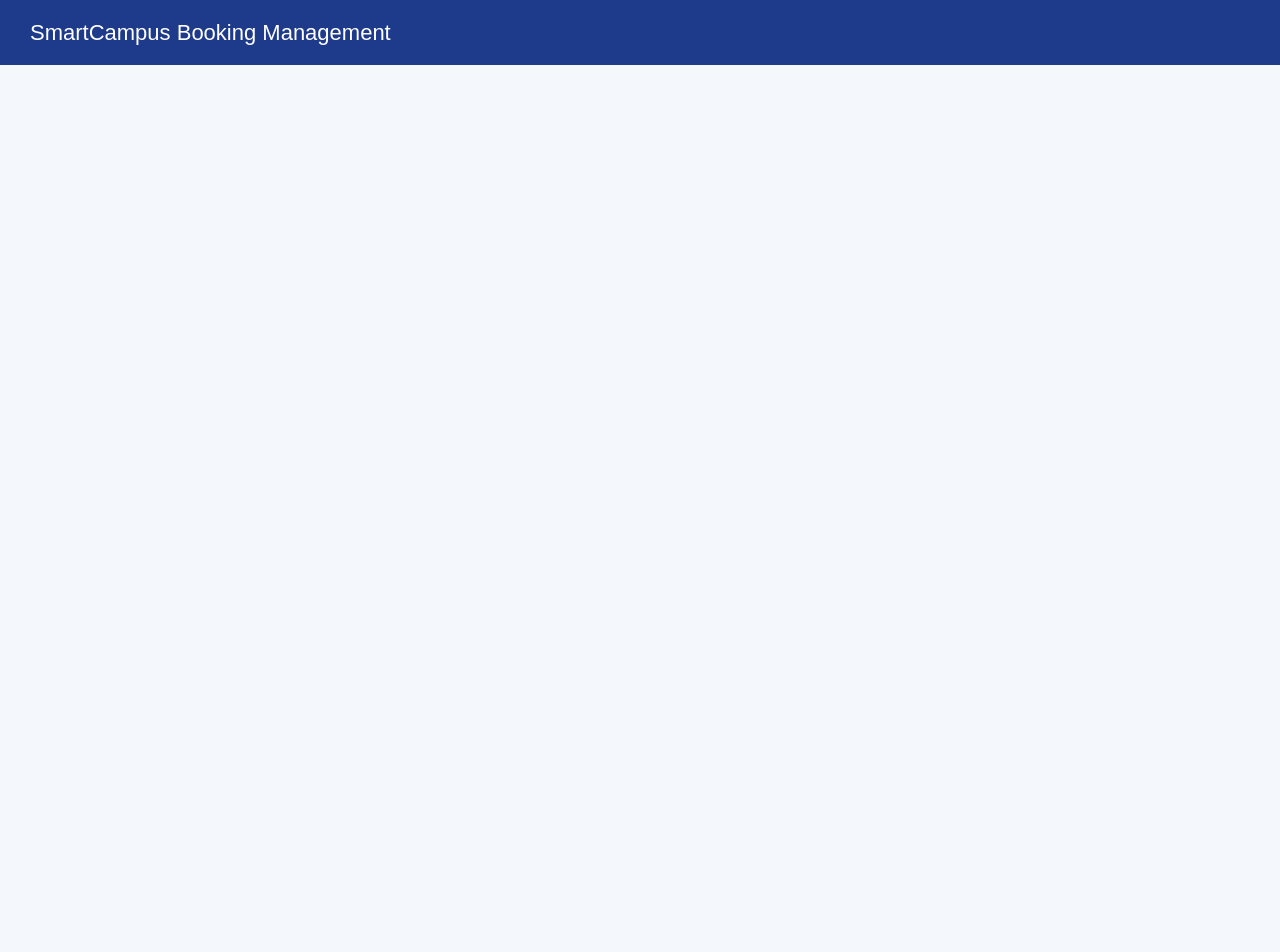
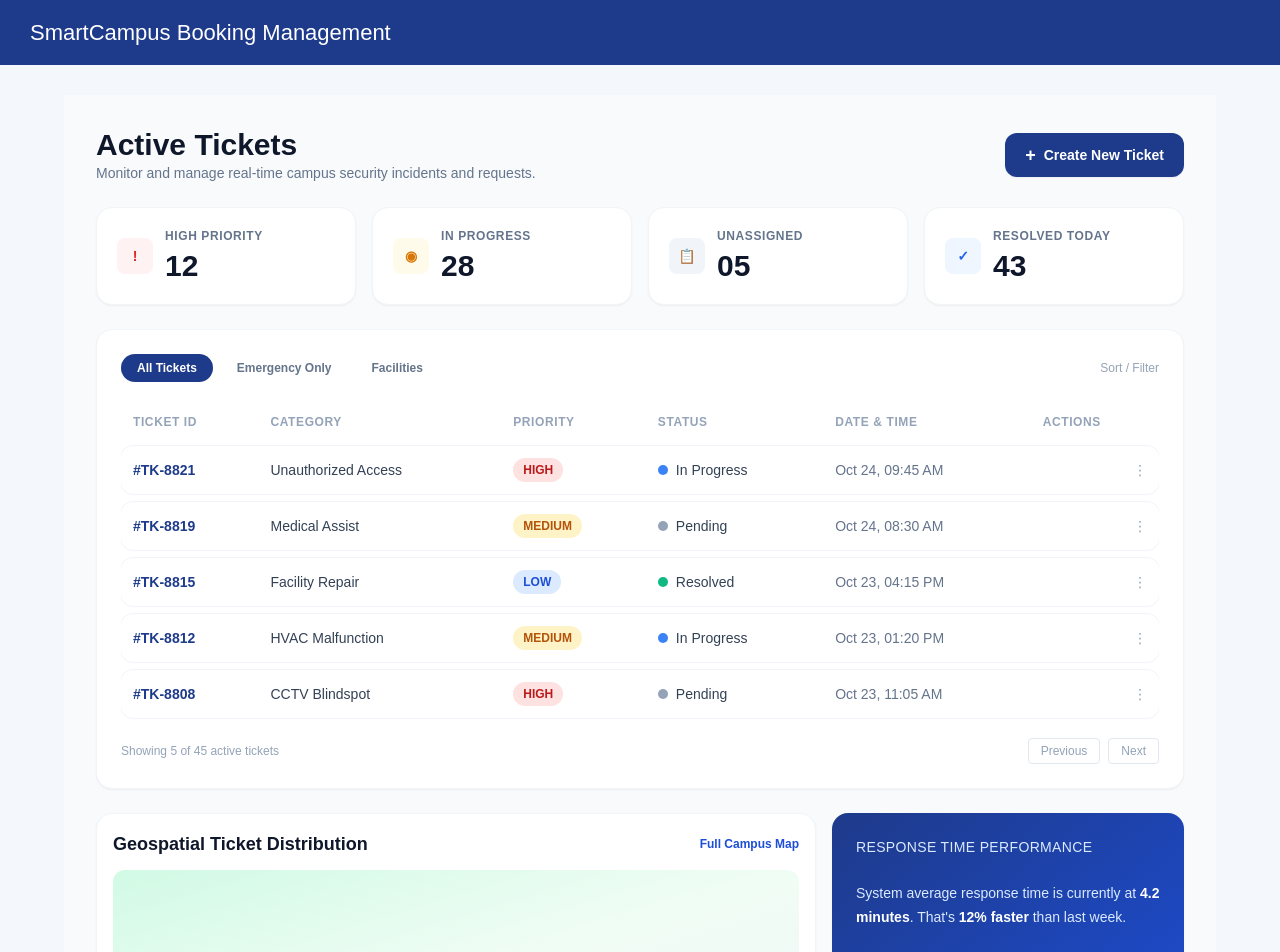
Before and after one commit to uvindu827/it3030-paf-2026-smart-campus-StatX, a React (Create React App) app in the folder frontend/: page /tickets in a window 1280 px wide. Shown: the top 952 px of the page. Before the commit the page ends 800 px from the top, so only its background shows below. Built offline with nearby package versions, Linux system fonts and the light colour scheme.

Commit message:
feat: build static TicketList UI component

```diff
--- a/frontend/src/App.tsx
+++ b/frontend/src/App.tsx
@@ -7,6 +7,7 @@ import EditBookingPage from "./pages/EditBookingPage";
 import BookingDetailsPage from "./pages/BookingDetailsPage";
 import Login from "./pages/Login";
 import LoginSuccess from "./pages/LoginSuccess";
+import TicketListPage from "./pages/TicketListPage";
 
 function App() {
   return (
@@ -19,6 +20,7 @@ function App() {
           <Route path="/add-booking" element={<AddBookingPage />} />
           <Route path="/edit-booking/:id" element={<EditBookingPage />} />
           <Route path="/booking/:id" element={<BookingDetailsPage />} />
+          <Route path="/tickets" element={<TicketListPage />} />
           <Route path="/login" element={<Login />} />
           <Route path="/login-success" element={<LoginSuccess/>} />
         </Routes>
--- /dev/null
+++ b/frontend/src/components/TicketList.jsx
@@ -0,0 +1,153 @@
+import React from "react";
+
+const ticketStats = [
+  { id: 1, label: "High Priority", value: 12, accent: "text-red-600", iconBg: "bg-red-50", icon: "!" },
+  { id: 2, label: "In Progress", value: 28, accent: "text-amber-600", iconBg: "bg-amber-50", icon: "◉" },
+  { id: 3, label: "Unassigned", value: "05", accent: "text-slate-700", iconBg: "bg-slate-100", icon: "📋" },
+  { id: 4, label: "Resolved Today", value: 43, accent: "text-blue-600", iconBg: "bg-blue-50", icon: "✓" },
+];
+
+const ticketRows = [
+  { id: "TK-8821", category: "Unauthorized Access", priority: "High", status: "In Progress", dateTime: "Oct 24, 09:45 AM" },
+  { id: "TK-8819", category: "Medical Assist", priority: "Medium", status: "Pending", dateTime: "Oct 24, 08:30 AM" },
+  { id: "TK-8815", category: "Facility Repair", priority: "Low", status: "Resolved", dateTime: "Oct 23, 04:15 PM" },
+  { id: "TK-8812", category: "HVAC Malfunction", priority: "Medium", status: "In Progress", dateTime: "Oct 23, 01:20 PM" },
+  { id: "TK-8808", category: "CCTV Blindspot", priority: "High", status: "Pending", dateTime: "Oct 23, 11:05 AM" },
+];
+
+const priorityClasses = {
+  High: "bg-red-100 text-red-700",
+  Medium: "bg-amber-100 text-amber-700",
+  Low: "bg-blue-100 text-blue-700",
+};
+
+const statusDotClasses = {
+  "In Progress": "bg-blue-500",
+  Pending: "bg-slate-400",
+  Resolved: "bg-emerald-500",
+};
+
+function TicketList() {
+  return (
+    <div className="min-h-screen bg-slate-50 p-6 md:p-8">
+      <div className="mx-auto max-w-7xl space-y-6">
+        <div className="flex flex-col justify-between gap-4 md:flex-row md:items-center">
+          <div>
+            <h1 className="text-3xl font-bold text-slate-900">Active Tickets</h1>
+            <p className="text-sm text-slate-500">Monitor and manage real-time campus security incidents and requests.</p>
+          </div>
+          <button
+            type="button"
+            className="inline-flex items-center justify-center gap-2 rounded-xl bg-blue-900 px-5 py-3 text-sm font-semibold text-white shadow-sm transition hover:bg-blue-800"
+          >
+            <span className="text-lg leading-none">+</span>
+            Create New Ticket
+          </button>
+        </div>
+
+        <div className="grid grid-cols-1 gap-4 sm:grid-cols-2 xl:grid-cols-4">
+          {ticketStats.map((stat) => (
+            <div key={stat.id} className="rounded-2xl border border-slate-100 bg-white p-5 shadow-sm">
+              <div className="flex items-center gap-3">
+                <span className={`inline-flex h-9 w-9 items-center justify-center rounded-lg text-sm font-bold ${stat.iconBg} ${stat.accent}`}>
+                  {stat.icon}
+                </span>
+                <div>
+                  <p className="text-xs font-semibold uppercase tracking-wider text-slate-500">{stat.label}</p>
+                  <p className="mt-1 text-3xl font-extrabold text-slate-900">{stat.value}</p>
+                </div>
+              </div>
+            </div>
+          ))}
+        </div>
+
+        <div className="rounded-2xl border border-slate-100 bg-white p-4 shadow-sm md:p-6">
+          <div className="mb-4 flex flex-wrap items-center justify-between gap-3">
+            <div className="flex items-center gap-2">
+              <button className="rounded-full bg-blue-900 px-4 py-1.5 text-xs font-semibold text-white">All Tickets</button>
+              <button className="rounded-full px-4 py-1.5 text-xs font-semibold text-slate-500 hover:bg-slate-100">Emergency Only</button>
+              <button className="rounded-full px-4 py-1.5 text-xs font-semibold text-slate-500 hover:bg-slate-100">Facilities</button>
+            </div>
+            <div className="text-xs text-slate-400">Sort / Filter</div>
+          </div>
+
+          <div className="overflow-x-auto">
+            <table className="min-w-full border-separate border-spacing-y-2">
+              <thead>
+                <tr className="text-left text-xs font-semibold uppercase tracking-wider text-slate-400">
+                  <th className="px-3 py-2">Ticket ID</th>
+                  <th className="px-3 py-2">Category</th>
+                  <th className="px-3 py-2">Priority</th>
+                  <th className="px-3 py-2">Status</th>
+                  <th className="px-3 py-2">Date &amp; Time</th>
+                  <th className="px-3 py-2">Actions</th>
+                </tr>
+              </thead>
+              <tbody>
+                {ticketRows.map((ticket) => (
+                  <tr
+                    key={ticket.id}
+                    className="cursor-pointer rounded-xl bg-white text-sm text-slate-700 outline outline-1 outline-slate-100 transition hover:-translate-y-0.5 hover:bg-slate-50 hover:shadow-sm"
+                  >
+                    <td className="rounded-l-xl px-3 py-3 font-semibold text-blue-900">#{ticket.id}</td>
+                    <td className="px-3 py-3">{ticket.category}</td>
+                    <td className="px-3 py-3">
+                      <span className={`inline-flex rounded-full px-2.5 py-1 text-xs font-semibold ${priorityClasses[ticket.priority]}`}>
+                        {ticket.priority.toUpperCase()}
+                      </span>
+                    </td>
+                    <td className="px-3 py-3">
+                      <span className="inline-flex items-center gap-2">
+                        <span className={`h-2.5 w-2.5 rounded-full ${statusDotClasses[ticket.status]}`} />
+                        {ticket.status}
+                      </span>
+                    </td>
+                    <td className="px-3 py-3 text-slate-500">{ticket.dateTime}</td>
+                    <td className="rounded-r-xl px-3 py-3 text-right text-slate-400">⋮</td>
+                  </tr>
+                ))}
+              </tbody>
+            </table>
+          </div>
+
+          <div className="mt-3 flex items-center justify-between text-xs text-slate-400">
+            <p>Showing {ticketRows.length} of 45 active tickets</p>
+            <div className="flex items-center gap-2">
+              <button className="rounded border border-slate-200 px-3 py-1 hover:bg-slate-100">Previous</button>
+              <button className="rounded border border-slate-200 px-3 py-1 hover:bg-slate-100">Next</button>
+            </div>
+          </div>
+        </div>
+
+        <div className="grid grid-cols-1 gap-4 lg:grid-cols-3">
+          <div className="rounded-2xl border border-slate-100 bg-white p-4 shadow-sm lg:col-span-2">
+            <div className="mb-3 flex items-center justify-between">
+              <h2 className="text-lg font-bold text-slate-900">Geospatial Ticket Distribution</h2>
+              <button className="text-xs font-semibold text-blue-700 hover:text-blue-800">Full Campus Map</button>
+            </div>
+            <div className="flex h-52 items-center justify-center rounded-xl bg-gradient-to-br from-emerald-100 via-green-50 to-slate-100 text-sm text-slate-500">
+              Campus map widget placeholder
+            </div>
+          </div>
+
+          <div className="rounded-2xl bg-gradient-to-br from-blue-900 to-blue-700 p-6 text-white shadow-sm">
+            <p className="mb-6 text-sm uppercase tracking-wide text-blue-100">Response Time Performance</p>
+            <p className="text-sm leading-6 text-blue-100">
+              System average response time is currently at <span className="font-semibold text-white">4.2 minutes</span>.
+              That&apos;s <span className="font-semibold text-white">12% faster</span> than last week.
+            </p>
+            <div className="mt-8">
+              <div className="h-2 w-full rounded-full bg-blue-800">
+                <div className="h-2 w-[88%] rounded-full bg-white" />
+              </div>
+              <p className="mt-2 text-xs font-semibold text-blue-100">88% of target speed</p>
+            </div>
+          </div>
+        </div>
+      </div>
+    </div>
+  );
+}
+
+export default TicketList;
+export { ticketRows, ticketStats };
--- /dev/null
+++ b/frontend/src/pages/TicketListPage.tsx
@@ -0,0 +1,7 @@
+import TicketList from "../components/TicketList";
+
+function TicketListPage() {
+  return <TicketList />;
+}
+
+export default TicketListPage;
```
Also changed, not shown: 1 other file (tests, documents, lock files or other folders).
